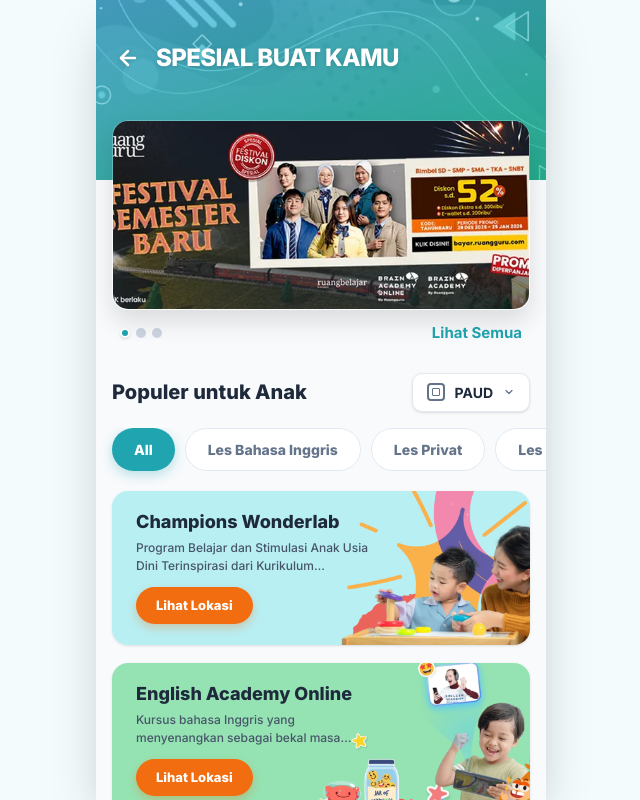
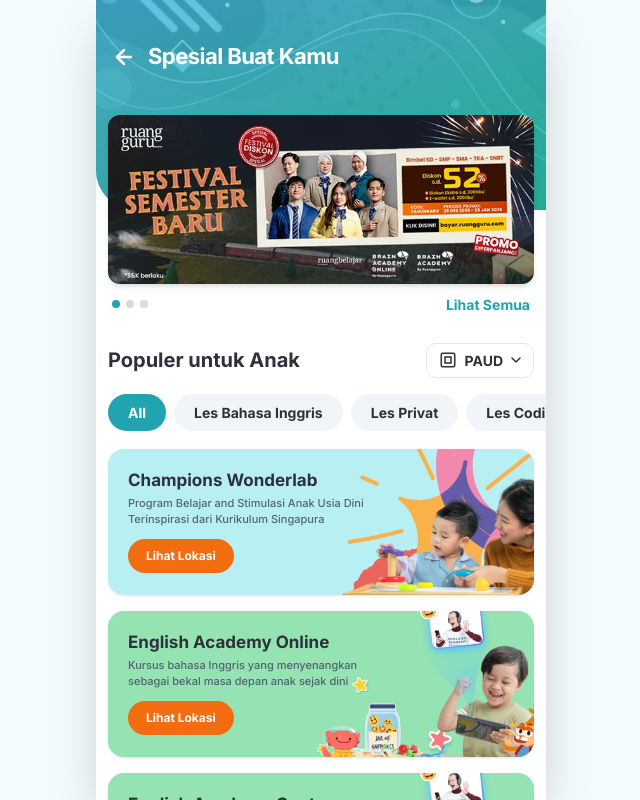
Before and after one commit to hhidro29/parent-app, a Next.js app in the folder apps/web/: page /discovery in a window 1280 px wide. Shown: the whole page, without its empty margins (319-959 px from the left). Built offline with nearby package versions, Linux system fonts and the light colour scheme.

Commit message:
feat: refine discovery page UI spacing, header background and assets based on design spec

```diff
--- a/apps/web/src/app/discovery/page.tsx
+++ b/apps/web/src/app/discovery/page.tsx
@@ -15,7 +15,7 @@ const PROGRAMS = [
     {
         id: "wonderlab",
         title: "Champions Wonderlab",
-        description: "Program Belajar dan Stimulasi Anak Usia Dini Terinspirasi dari Kurikulum Singapura",
+        description: "Program Belajar and Stimulasi Anak Usia Dini Terinspirasi dari Kurikulum Singapura",
         image: "/assets/images/page-specialbuatkamu/thumbnail-championswonderlab.png",
         cta: "Lihat Lokasi",
         color: "bg-[#e8f8f7]", // Light teal
@@ -32,7 +32,7 @@ const PROGRAMS = [
     {
         id: "ea-center",
         title: "English Academy Center",
-        description: "Kursus bahasa Inggris yang menyenangkan sebagai bekal masa depan anak sejak dini",
+        description: "Kursus bahasa Inggris yang menyenangkan sebagai bekal masa depan anak since dini",
         image: "/assets/images/page-specialbuatkamu/thumbnail-englishacademycenter.png",
         cta: "Lihat Lokasi",
         color: "bg-[#e6f4e6]", // Light green
@@ -44,37 +44,38 @@ export default function DiscoveryPage() {
     const [activeFilter, setActiveFilter] = useState("All");
 
     return (
-        <div className="bg-[#f8fafc] flex flex-col min-h-full w-full pb-[80px]">
-            {/* Header Section with Background Image */}
-            <div className="relative w-full h-[180px] overflow-hidden">
+        <div className="bg-white flex flex-col min-h-full w-full pb-[80px]">
+            {/* Header Section with Background Style */}
+            <div className="relative w-full h-[210px] bg-[#1FB0C3] overflow-hidden shrink-0 rounded-bl-[40px]">
+                {/* Pattern Background Image */}
                 <div className="absolute inset-0 z-0">
                     <Image
                         src="/assets/images/page-specialbuatkamu/background-header-specialuntukkamu.png"
                         alt="Background Header"
                         fill
-                        className="object-cover object-top"
+                        className="object-cover object-top opacity-90"
                         priority
                     />
                 </div>
 
                 {/* Header Title & Back Button */}
-                <div className="relative z-10 flex items-center gap-[16px] px-[20px] pt-[40px] pb-[16px]">
-                    <Link href="/" className="shrink-0 text-white drop-shadow-sm">
+                <div className="relative z-10 flex items-center gap-[12px] px-[16px] pt-[40px]">
+                    <Link href="/" className="shrink-0 text-white">
                         <svg width="24" height="24" viewBox="0 0 24 24" fill="none" xmlns="http://www.w3.org/2000/svg">
                             <path d="M19 12L5 12" stroke="currentColor" strokeWidth="2.5" strokeLinecap="round" strokeLinejoin="round" />
                             <path d="M12 19L5 12L12 5" stroke="currentColor" strokeWidth="2.5" strokeLinecap="round" strokeLinejoin="round" />
                         </svg>
                     </Link>
-                    <h1 className="font-['Inter'] font-extrabold text-[24px] text-white drop-shadow-sm uppercase tracking-tight">Spesial Buat Kamu</h1>
+                    <h1 className="font-['Inter'] font-bold text-[22px] text-white tracking-tight">Spesial Buat Kamu</h1>
                 </div>
             </div>
 
             {/* Main Content */}
-            <div className="flex flex-col w-full -mt-[60px] relative z-20">
+            <div className="flex flex-col w-full -mt-[95px] relative z-20">
 
                 {/* Banner Section */}
-                <div className="w-full px-[16px] mb-[20px]">
-                    <div className="w-full h-[190px] relative rounded-[16px] overflow-hidden shadow-[0px_12px_24px_rgba(0,0,0,0.12)] border border-white/20">
+                <div className="w-full px-[12px] flex flex-col items-center">
+                    <div className="w-full aspect-[336/133] relative rounded-[12px] overflow-hidden shadow-md">
                         <Image
                             src="/assets/images/page-specialbuatkamu/banner-promo-specialbuatkamu.png"
                             alt="Festival Semester Baru"
@@ -85,40 +86,41 @@ export default function DiscoveryPage() {
                     </div>
 
                     {/* Pagination & Lihat Semua */}
-                    <div className="flex justify-between items-center mt-[12px] px-[8px]">
+                    <div className="w-full flex justify-between items-center mt-[10px] px-[4px]">
                         <div className="flex gap-[6px]">
-                            <div className="w-[10px] h-[10px] rounded-full bg-[#20A4B0] border-[2px] border-white shadow-sm"></div>
-                            <div className="w-[10px] h-[10px] rounded-full bg-[#CBD5E1]"></div>
-                            <div className="w-[10px] h-[10px] rounded-full bg-[#CBD5E1]"></div>
+                            <div className="w-[8px] h-[8px] rounded-full bg-[#20A4B0]"></div>
+                            <div className="w-[8px] h-[8px] rounded-full bg-[#D9D9D9]"></div>
+                            <div className="w-[8px] h-[8px] rounded-full bg-[#D9D9D9]"></div>
                         </div>
-                        <button className="text-[#20A4B0] font-['Inter'] font-bold text-[15px] hover:opacity-80 transition-opacity">Lihat Semua</button>
+                        <button className="text-[#20A4B0] font-['Inter'] font-bold text-[14px]">Lihat Semua</button>
                     </div>
                 </div>
 
                 {/* Populer Section */}
-                <div className="w-full px-[16px] mt-[8px]">
+                <div className="w-full px-[12px] mt-[28px]">
                     <div className="flex items-center justify-between mb-[16px]">
-                        <h2 className="font-['Inter'] font-extrabold text-[20px] text-[#1E293B]">Populer untuk Anak</h2>
-                        <button className="border border-[#E2E8F0] rounded-[10px] px-[14px] py-[8px] bg-white text-[14px] font-bold text-[#1E293B] flex items-center gap-[10px] shadow-sm active:scale-95 transition-transform">
-                            <div className="w-[18px] h-[18px] border-[2px] border-[#64748B] rounded-[4px] relative flex items-center justify-center">
-                                <div className="w-[8px] h-[8px] border-[1.5px] border-[#64748B] rounded-[1px]"></div>
-                            </div>
+                        <h2 className="font-['Inter'] font-bold text-[20px] text-[#2C313A]">Populer untuk Anak</h2>
+                        <button className="border border-[#E2E8F0] rounded-[10px] px-[12px] py-[6px] bg-white text-[14px] font-bold text-[#2C313A] flex items-center gap-[8px]">
+                            <svg width="18" height="18" viewBox="0 0 24 24" fill="none" xmlns="http://www.w3.org/2000/svg">
+                                <rect x="3" y="3" width="18" height="18" rx="2" stroke="#2C313A" strokeWidth="2" />
+                                <rect x="8" y="8" width="8" height="8" stroke="#2C313A" strokeWidth="2" />
+                            </svg>
                             PAUD
-                            <svg width="12" height="12" viewBox="0 0 24 24" fill="none" xmlns="http://www.w3.org/2000/svg">
-                                <path d="M6 9L12 15L18 9" stroke="#64748B" strokeWidth="2.5" strokeLinecap="round" strokeLinejoin="round" />
+                            <svg width="10" height="6" viewBox="0 0 10 6" fill="none" xmlns="http://www.w3.org/2000/svg">
+                                <path d="M1 1L5 5L9 1" stroke="#2C313A" strokeWidth="1.5" strokeLinecap="round" strokeLinejoin="round" />
                             </svg>
                         </button>
                     </div>
 
                     {/* Filter Chips */}
-                    <div className="flex gap-[10px] overflow-x-auto pb-[20px] scrollbar-hide -mx-[16px] px-[16px]">
+                    <div className="flex gap-[8px] overflow-x-auto pb-[18px] scrollbar-hide -mx-[12px] px-[12px]">
                         {FILTER_CHIPS.map(filter => (
                             <button
                                 key={filter}
                                 onClick={() => setActiveFilter(filter)}
-                                className={`px-[22px] py-[10px] rounded-full text-[14px] font-extrabold shrink-0 transition-all ${activeFilter === filter
-                                    ? "bg-[#20A4B0] text-white shadow-[0_4px_12px_rgba(32,164,176,0.3)]"
-                                    : "bg-white text-[#64748B] border border-[#E2E8F0] hover:border-[#20A4B0]"
+                                className={`px-[20px] py-[8px] rounded-full text-[14px] font-bold shrink-0 transition-all ${activeFilter === filter
+                                    ? "bg-[#20A4B0] text-white"
+                                    : "bg-[#F1F5F9] text-[#2C313A]"
                                     }`}
                             >
                                 {filter}
@@ -127,9 +129,9 @@ export default function DiscoveryPage() {
                     </div>
 
                     {/* Program List */}
-                    <div className="flex flex-col gap-[18px]">
+                    <div className="flex flex-col gap-[16px]">
                         {PROGRAMS.map(program => (
-                            <div key={program.id} className={`${program.color} rounded-[16px] p-0 relative overflow-hidden flex flex-row h-[154px] cursor-pointer shadow-sm hover:shadow-md transition-shadow active:scale-[0.98] transform transition-transform`}>
+                            <div key={program.id} className={`${program.color} rounded-[16px] p-0 relative overflow-hidden flex flex-row h-[146px] cursor-pointer shadow-sm`}>
                                 {/* Background Image - full card cover */}
                                 <div className="absolute inset-0 z-0">
                                     <Image
@@ -141,11 +143,11 @@ export default function DiscoveryPage() {
                                 </div>
 
                                 {/* Content Overlay */}
-                                <div className="relative z-10 w-[65%] flex flex-col justify-center pl-[24px] pr-[12px] py-[16px]">
-                                    <h3 className="font-['Inter'] font-extrabold text-[18px] text-[#1E293B] leading-[1.2] mb-[6px]">{program.title}</h3>
-                                    <p className="font-['Inter'] font-medium text-[12px] text-[#475569] leading-[1.5] mb-[12px] line-clamp-2">{program.description}</p>
+                                <div className="relative z-10 w-[65%] flex flex-col justify-center pl-[20px] pr-[10px] py-[16px]">
+                                    <h3 className="font-['Inter'] font-bold text-[17px] text-[#2C313A] leading-[1.2] mb-[6px]">{program.title}</h3>
+                                    <p className="font-['Inter'] font-medium text-[11px] text-[#475569] leading-[1.4] mb-[12px] line-clamp-3 opacity-90">{program.description}</p>
                                     <div>
-                                        <button className="bg-[#F26D0F] text-white text-[13px] font-extrabold px-[20px] py-[9px] rounded-full shadow-[0_4px_10px_rgba(242,109,15,0.3)] hover:brightness-110 active:scale-95 transition-all">
+                                        <button className="bg-[#F26D0F] text-white text-[12px] font-bold px-[18px] py-[8px] rounded-full">
                                             {program.cta}
                                         </button>
                                     </div>
```
